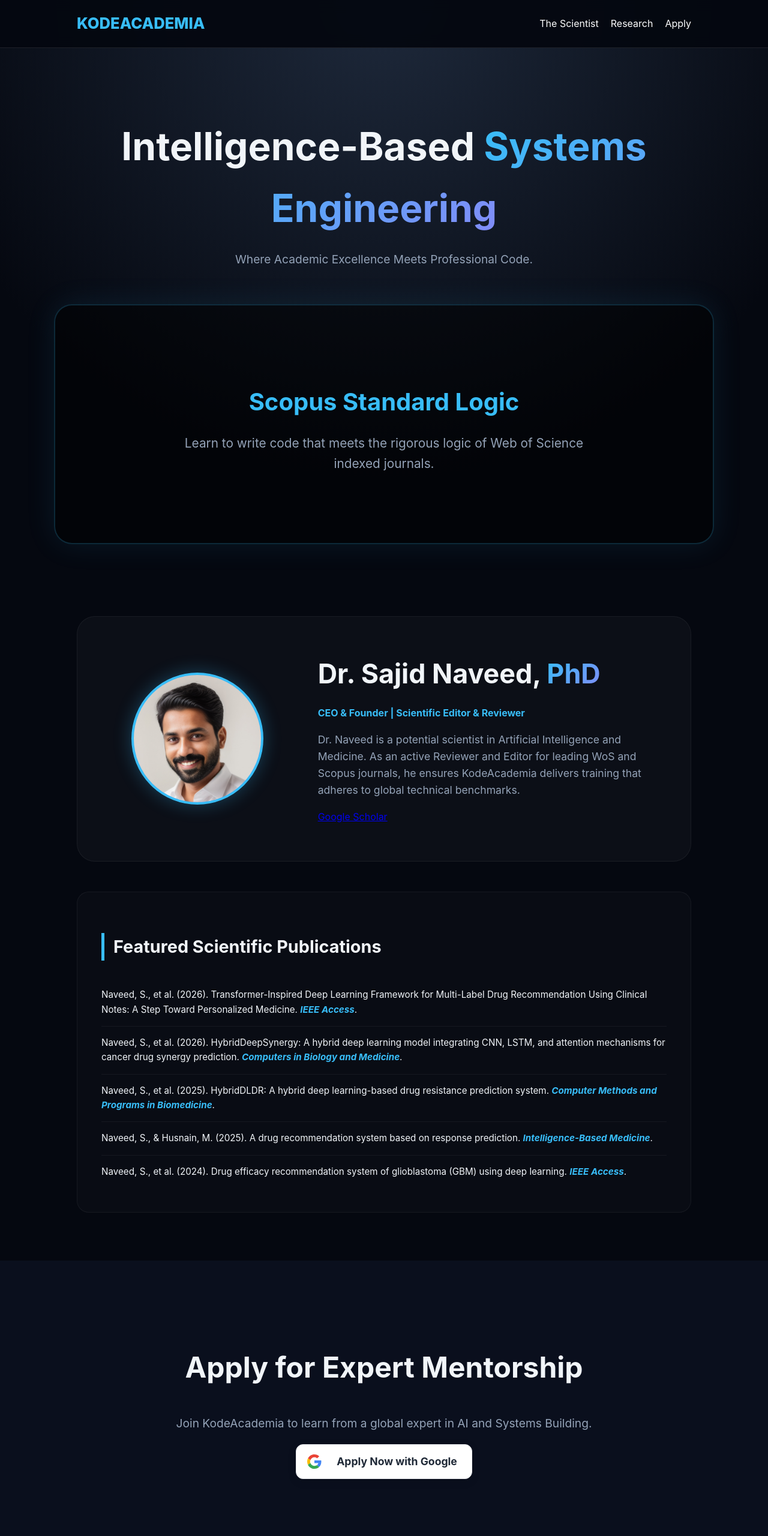
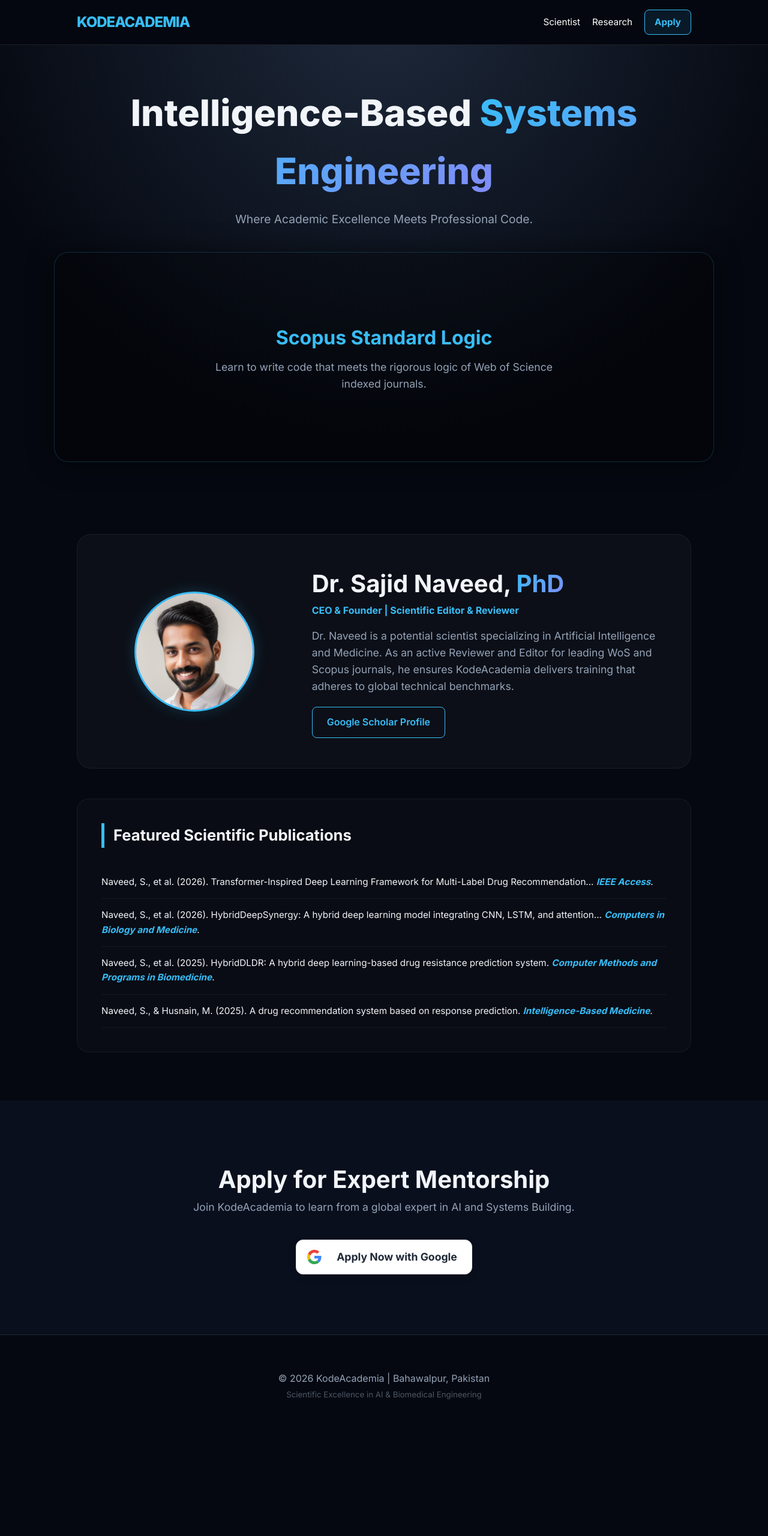
Before and after one commit to kodeacademia/index, a plain HTML site: page index.html in a window 1280 px wide. Shown: the top 2560 px of the page at 60% size. After the commit the page ends 2396 px from the top, so only its background shows below. Drawn offline with Linux system fonts and the light colour scheme.

Commit message:
Update index.html

```diff
--- a/index.html
+++ b/index.html
@@ -3,44 +3,11 @@
 <head>
     <meta charset="UTF-8">
     <meta name="viewport" content="width=device-width, initial-scale=1.0">
-    <title>KodeAcademia | Research-Led AI Institute</title>
+    <title>KodeAcademia | State-of-the-art AI Institute</title>
+    <link rel="preconnect" href="https://fonts.googleapis.com">
+    <link rel="preconnect" href="https://fonts.gstatic.com" crossorigin>
+    <link href="https://fonts.googleapis.com/css2?family=Inter:wght@400;600;700;800&display=swap" rel="stylesheet">
     <style>
-        .premium-google-btn {
-    display: inline-flex;
-    align-items: center;
-    background: #ffffff;
-    color: #1f2937;
-    text-decoration: none;
-    padding: 6px 24px 6px 8px; /* Room for the icon box */
-    border-radius: 12px;
-    font-weight: 700;
-    font-size: 1.1rem;
-    transition: all 0.3s ease;
-    border: 1px solid #e5e7eb;
-    box-shadow: 0 4px 15px rgba(0, 0, 0, 0.1);
-}
-
-.google-icon-wrapper {
-    background: white;
-    padding: 10px;
-    border-radius: 8px;
-    display: flex;
-    align-items: center;
-    justify-content: center;
-    margin-right: 15px;
-}
-
-.premium-google-btn:hover {
-    transform: translateY(-3px);
-    box-shadow: 0 8px 25px rgba(56, 189, 248, 0.4);
-    background: var(--accent); /* Changes to your theme color on hover */
-    color: white;
-    border-color: var(--accent);
-}
-
-.premium-google-btn:hover .google-icon-wrapper {
-    background: rgba(255, 255, 255, 0.9);
-}
         :root {
             --bg-dark: #050810;
             --card-bg: rgba(255, 255, 255, 0.03);
@@ -50,9 +17,13 @@
             --gradient: linear-gradient(135deg, #38bdf8 0%, #818cf8 100%);
         }
 
-        * { box-sizing: border-box; }
+        * {
+            box-sizing: border-box;
+            margin: 0;
+            padding: 0;
+        }
+
         body {
-            margin: 0;
             font-family: 'Inter', sans-serif;
             background-color: var(--bg-dark);
             color: var(--text-main);
@@ -66,8 +37,8 @@
             display: flex;
             justify-content: space-between;
             align-items: center;
-            padding: 1.2rem 10%;
-            background: rgba(5, 8, 16, 0.95);
+            padding: 1rem 10%;
+            background: rgba(5, 8, 16, 0.98);
             backdrop-filter: blur(10px);
             position: fixed;
             width: 100%;
@@ -75,12 +46,47 @@
             z-index: 1000;
             border-bottom: 1px solid rgba(255,255,255,0.1);
         }
-        .logo { font-size: 1.6rem; font-weight: 800; color: var(--accent); text-decoration: none; }
 
-        /* --- HERO & SLIDER --- */
+        .logo {
+            font-size: 1.5rem;
+            font-weight: 800;
+            color: var(--accent);
+            text-decoration: none;
+            letter-spacing: -1px;
+        }
+
+        .nav-links {
+            display: flex;
+            gap: 20px;
+            align-items: center;
+        }
+
+        .nav-links a {
+            color: white;
+            text-decoration: none;
+            font-size: 0.95rem;
+            font-weight: 500;
+            transition: 0.3s;
+            white-space: nowrap;
+        }
+
+        .nav-links a:hover {
+            color: var(--accent);
+        }
+
+        .nav-links a.apply-link {
+            background: rgba(56, 189, 248, 0.1);
+            padding: 8px 16px;
+            border-radius: 8px;
+            border: 1px solid var(--accent);
+            color: var(--accent);
+            font-weight: 700;
+        }
+
+        /* --- HERO SECTION --- */
         .hero-container {
             padding-top: 140px;
-            min-height: 100vh;
+            min-height: 80vh;
             display: flex;
             flex-direction: column;
             align-items: center;
@@ -90,23 +96,30 @@
         }
 
         .hero-content h1 {
-            font-size: clamp(2.5rem, 5vw, 4rem);
+            font-size: clamp(2.2rem, 5vw, 3.8rem);
             margin-bottom: 15px;
-            padding: 0 10%;
+            padding: 0 5%;
+            font-weight: 800;
         }
-        .highlight { background: var(--gradient); -webkit-background-clip: text; -webkit-text-fill-color: transparent; }
 
+        .highlight {
+            background: var(--gradient);
+            -webkit-background-clip: text;
+            -webkit-text-fill-color: transparent;
+        }
+
+        /* --- SLIDER --- */
         .main-slider {
             width: 90%;
             max-width: 1100px;
-            height: 400px;
+            height: 350px;
             margin: 40px auto;
             overflow: hidden;
-            border-radius: 30px;
-            border: 2px solid rgba(56, 189, 248, 0.2);
-            box-shadow: 0 0 50px rgba(56, 189, 248, 0.1);
+            border-radius: 24px;
+            border: 1px solid rgba(56, 189, 248, 0.2);
+            box-shadow: 0 0 40px rgba(0, 0, 0, 0.5);
             position: relative;
-            background: rgba(0,0,0,0.5);
+            background: rgba(0,0,0,0.3);
         }
 
         .slides {
@@ -123,13 +136,12 @@
             flex-direction: column;
             justify-content: center;
             align-items: center;
-            padding: 60px;
-            position: relative;
+            padding: 40px;
+            text-align: center;
         }
 
-        .slide-info { position: relative; z-index: 2; }
-        .slide-info h2 { font-size: 2.5rem; color: var(--accent); margin-bottom: 10px; }
-        .slide-info p { font-size: 1.3rem; color: var(--text-dim); max-width: 700px; }
+        .slide-info h2 { font-size: 2rem; color: var(--accent); margin-bottom: 10px; }
+        .slide-info p { font-size: 1.1rem; color: var(--text-dim); max-width: 600px; }
 
         @keyframes hero-slide {
             0%, 20% { transform: translateX(0); }
@@ -139,24 +151,24 @@
             100% { transform: translateX(0); }
         }
 
-        /* --- CEO & PUBLICATIONS SECTION --- */
+        /* --- ABOUT / CEO SECTION --- */
         .section { padding: 80px 10%; }
 
         .ceo-card {
             background: var(--card-bg);
-            border-radius: 30px;
-            padding: 60px;
+            border-radius: 24px;
+            padding: 50px;
             border: 1px solid rgba(255,255,255,0.05);
             display: grid;
             grid-template-columns: 1fr 2fr;
-            gap: 60px;
+            gap: 50px;
             align-items: center;
             margin-bottom: 50px;
         }
 
         .ceo-image-container {
-            width: 220px;
-            height: 220px;
+            width: 200px;
+            height: 200px;
             background: var(--gradient);
             border-radius: 50%;
             margin: 0 auto;
@@ -164,50 +176,87 @@
             align-items: center;
             justify-content: center;
             overflow: hidden;
-            border: 4px solid var(--accent);
-            box-shadow: 0 0 30px rgba(56, 189, 248, 0.3);
+            border: 3px solid var(--accent);
+            box-shadow: 0 0 25px rgba(56, 189, 248, 0.2);
         }
 
-        .ceo-image-container img {
-            width: 100%;
-            height: 100%;
-            object-fit: cover;
+        .ceo-image-container img { width: 100%; height: 100%; object-fit: cover; }
+
+        .scholar-btn {
+            display: inline-block;
+            margin-top: 20px;
+            padding: 12px 24px;
+            border: 1px solid var(--accent);
+            color: var(--accent);
+            text-decoration: none;
+            border-radius: 8px;
+            font-weight: 600;
+            transition: 0.3s;
         }
 
-        /* --- PUBLICATIONS LIST --- */
+        .scholar-btn:hover {
+            background: var(--accent);
+            color: #000;
+        }
+
+        /* --- PUBLICATIONS --- */
         .publications-list {
             background: rgba(255,255,255,0.02);
             border-radius: 20px;
             padding: 40px;
             border: 1px solid rgba(255,255,255,0.05);
         }
-        .pub-item {
-            padding: 15px 0;
-            border-bottom: 1px solid rgba(255,255,255,0.05);
-            font-size: 0.95rem;
-        }
-        .pub-item:last-child { border-bottom: none; }
+        .pub-item { padding: 15px 0; border-bottom: 1px solid rgba(255,255,255,0.05); font-size: 0.95rem; }
         .pub-journal { color: var(--accent); font-weight: bold; font-style: italic; }
 
-        /* --- WHATSAPP CTA --- */
-        .cta-btn {
-            background: var(--gradient);
-            color: #000;
-            padding: 20px 45px;
-            border-radius: 50px;
+        /* --- PREMIUM GOOGLE BUTTON --- */
+        .premium-google-btn {
+            display: inline-flex;
+            align-items: center;
+            background: #ffffff;
+            color: #1f2937;
             text-decoration: none;
-            font-weight: 800;
-            display: inline-block;
-            transition: 0.3s;
-            margin-top: 30px;
+            padding: 6px 24px 6px 8px;
+            border-radius: 12px;
+            font-weight: 700;
+            font-size: 1.1rem;
+            transition: 0.3s ease;
+            border: 1px solid #e5e7eb;
+            box-shadow: 0 4px 15px rgba(0, 0, 0, 0.1);
+            margin-top: 20px;
         }
-        .cta-btn:hover { box-shadow: 0 0 30px var(--accent); transform: scale(1.05); }
 
-        footer { text-align: center; padding: 50px; border-top: 1px solid #1e293b; color: var(--text-dim); }
+        .google-icon-wrapper {
+            background: white;
+            padding: 10px;
+            border-radius: 8px;
+            display: flex;
+            align-items: center;
+            margin-right: 15px;
+        }
 
+        .premium-google-btn:hover {
+            transform: translateY(-3px);
+            box-shadow: 0 8px 25px rgba(56, 189, 248, 0.4);
+            background: #f8fafc;
+        }
+
+        footer { text-align: center; padding: 60px; border-top: 1px solid #1e293b; color: var(--text-dim); }
+
+        /* --- RESPONSIVE ADJUSTMENTS --- */
         @media (max-width: 992px) {
-            .ceo-card { grid-template-columns: 1fr; text-align: center; }
-            .hero-content h1 { font-size: 2.8rem; }
+            .ceo-card { grid-template-columns: 1fr; text-align: center; padding: 40px 20px; }
+            .section { padding: 60px 5%; }
+        }
+
+        @media (max-width: 600px) {
+            nav { padding: 1rem 3%; }
+            .logo { font-size: 1.1rem; }
+            .nav-links { gap: 10px; }
+            .nav-links a { font-size: 0.8rem; }
+            .hero-container { padding-top: 100px; }
+            .main-slider { height: 300px; }
+            .slide-info h2 { font-size: 1.5rem; }
         }
     </style>
 </head>
@@ -215,10 +264,10 @@
 
     <nav>
         <a href="#" class="logo">KODEACADEMIA</a>
-        <div style="display: flex; gap: 20px;">
-            <a href="#about" style="color:white; text-decoration:none;">The Scientist</a>
-            <a href="#publications" style="color:white; text-decoration:none;">Research</a>
-            <a href="#contact" style="color:white; text-decoration:none;">Apply</a>
+        <div class="nav-links">
+            <a href="#about">Scientist</a>
+            <a href="#publications">Research</a>
+            <a href="#contact" class="apply-link">Apply</a>
         </div>
     </nav>
 
@@ -230,80 +279,43 @@
 
         <div class="main-slider">
             <div class="slides">
-                <div class="slide">
-                    <div class="slide-info">
-                        <h2>Research-Driven AI</h2>
-                        <p>Master CNN, LSTM, and Attention Mechanisms used in peer-reviewed medical publications.</p>
-                    </div>
-                </div>
-                <div class="slide">
-                    <div class="slide-info">
-                        <h2>Scopus Standard Logic</h2>
-                        <p>Learn to write code that meets the rigorous logic of Web of Science indexed journals.</p>
-                    </div>
-                </div>
-                <div class="slide">
-                    <div class="slide-info">
-                        <h2>Personalized Medicine</h2>
-                        <p>Specialized tracks in AI-based recommendation systems and biomedical data analysis.</p>
-                    </div>
-                </div>
-                <div class="slide">
-                    <div class="slide-info">
-                        <h2>HybridDLDR Frameworks</h2>
-                        <p>Explore the architecture behind hybrid deep learning and drug resistance prediction.</p>
-                    </div>
-                </div>
+                <div class="slide"><div class="slide-info"><h2>State-of-the-art AI</h2><p>Master CNN, LSTM, and Attention Mechanisms used in peer-reviewed medical publications.</p></div></div>
+                <div class="slide"><div class="slide-info"><h2>Scopus Standard Logic</h2><p>Learn to write code that meets the rigorous logic of Web of Science indexed journals.</p></div></div>
+                <div class="slide"><div class="slide-info"><h2>Personalized Medicine</h2><p>Specialized tracks in AI-based recommendation systems and biomedical data analysis.</p></div></div>
+                <div class="slide"><div class="slide-info"><h2>HybridDLDR Frameworks</h2><p>Explore the architecture behind hybrid deep learning and drug resistance prediction.</p></div></div>
             </div>
         </div>
     </section>
 
-    <!-- CEO PROFILE -->
     <section id="about" class="section">
         <div class="ceo-card">
             <div class="ceo-image-container">
-                <!-- PHOTO OF DR. SAJID NAVEED -->
                 <img src="profile.jpg" alt="Dr. Sajid Naveed">
             </div>
             <div>
-                <h2 style="margin:0; font-size: 2.8rem;">Dr. Sajid Naveed, <span class="highlight">PhD</span></h2>
+                <h2 style="margin:0; font-size: 2.5rem;">Dr. Sajid Naveed, <span class="highlight">PhD</span></h2>
                 <p style="font-weight: bold; color: var(--accent); margin-bottom: 15px;">CEO & Founder | Scientific Editor & Reviewer</p>
                 <p style="color: var(--text-dim); font-size: 1.1rem;">
-                    Dr. Naveed is a potential scientist in Artificial Intelligence and Medicine. As an active Reviewer and Editor for leading WoS and Scopus journals, he ensures KodeAcademia delivers training that adheres to global technical benchmarks.
+                    Dr. Naveed is a potential scientist specializing in Artificial Intelligence and Medicine. As an active Reviewer and Editor for leading WoS and Scopus journals, he ensures KodeAcademia delivers training that adheres to global technical benchmarks.
                 </p>
-                <a href="https://scholar.google.com/citations?user=jp7gJlUAAAAJ&hl=en&oi=ao" target="_blank" rel="noopener noreferrer">Google Scholar </a>
+                <a href="https://scholar.google.com/citations?user=jp7gJlUAAAAJ&hl=en&oi=ao" target="_blank" class="scholar-btn">Google Scholar Profile</a>
             </div>
         </div>
 
-        <!-- PUBLICATIONS LIST -->
         <div id="publications" class="publications-list">
-            <h3 style="font-size: 1.8rem; border-left: 5px solid var(--accent); padding-left: 15px; margin-bottom: 30px;">Featured Scientific Publications</h3>
-
-            <div class="pub-item">
-                Naveed, S., et al. (2026). Transformer-Inspired Deep Learning Framework for Multi-Label Drug Recommendation Using Clinical Notes: A Step Toward Personalized Medicine. <span class="pub-journal">IEEE Access</span>.
-            </div>
-            <div class="pub-item">
-                Naveed, S., et al. (2026). HybridDeepSynergy: A hybrid deep learning model integrating CNN, LSTM, and attention mechanisms for cancer drug synergy prediction. <span class="pub-journal">Computers in Biology and Medicine</span>.
-            </div>
-            <div class="pub-item">
-                Naveed, S., et al. (2025). HybridDLDR: A hybrid deep learning-based drug resistance prediction system. <span class="pub-journal">Computer Methods and Programs in Biomedicine</span>.
-            </div>
-            <div class="pub-item">
-                Naveed, S., & Husnain, M. (2025). A drug recommendation system based on response prediction. <span class="pub-journal">Intelligence-Based Medicine</span>.
-            </div>
-            <div class="pub-item">
-                Naveed, S., et al. (2024). Drug efficacy recommendation system of glioblastoma (GBM) using deep learning. <span class="pub-journal">IEEE Access</span>.
-            </div>
+            <h3 style="font-size: 1.6rem; border-left: 5px solid var(--accent); padding-left: 15px; margin-bottom: 30px;">Featured Scientific Publications</h3>
+            <div class="pub-item">Naveed, S., et al. (2026). Transformer-Inspired Deep Learning Framework for Multi-Label Drug Recommendation... <span class="pub-journal">IEEE Access</span>.</div>
+            <div class="pub-item">Naveed, S., et al. (2026). HybridDeepSynergy: A hybrid deep learning model integrating CNN, LSTM, and attention... <span class="pub-journal">Computers in Biology and Medicine</span>.</div>
+            <div class="pub-item">Naveed, S., et al. (2025). HybridDLDR: A hybrid deep learning-based drug resistance prediction system. <span class="pub-journal">Computer Methods and Programs in Biomedicine</span>.</div>
+            <div class="pub-item">Naveed, S., & Husnain, M. (2025). A drug recommendation system based on response prediction. <span class="pub-journal">Intelligence-Based Medicine</span>.</div>
         </div>
     </section>
 
-    <!-- FINAL CTA -->
     <section id="contact" style="text-align: center; padding: 100px 10%; background: #0a0f1d;">
-        <h2 style="font-size: 3rem;">Apply for Expert Mentorship</h2>
-        <p style="font-size: 1.2rem; color: var(--text-dim);">Join KodeAcademia to learn from a global expert in AI and Systems Building.</p>
-<a href="https://docs.google.com/forms/d/e/1FAIpQLSe5QoAslVk_Kpj4AVIzzIwQCNAd00s3ZgQPZZm4asodCuGt6w/viewform?usp=sharing&ouid=112623850117936481773" target="_blank" class="google-form-btn">
-<!-- REFINED GOOGLE FORM BUTTON -->
-<a href="https://docs.google.com/forms/d/e/YOUR_FORM_ID_HERE/viewform" target="_blank" class="premium-google-btn">
+        <h2 style="font-size: 2.5rem;">Apply for Expert Mentorship</h2>
+        <p style="font-size: 1.1rem; color: var(--text-dim); margin-bottom: 20px;">Join KodeAcademia to learn from a global expert in AI and Systems Building.</p>
+
+        <a href="https://docs.google.com/forms/d/e/1FAIpQLSe5QoAslVk_Kpj4AVIzzIwQCNAd00s3ZgQPZZm4asodCuGt6w/viewform?usp=sharing" target="_blank" class="premium-google-btn">
             <div class="google-icon-wrapper">
                 <svg viewBox="0 0 48 48" width="24px" height="24px">
                     <path fill="#EA4335" d="M24 9.5c3.54 0 6.71 1.22 9.21 3.6l6.85-6.85C35.9 2.38 30.47 0 24 0 14.62 0 6.51 5.38 2.56 13.22l7.98 6.19C12.43 13.72 17.74 9.5 24 9.5z"></path>
@@ -314,7 +326,6 @@
             </div>
             <span>Apply Now with Google</span>
         </a>
-        </a>
     </section>
 
     <footer>
```
Lines whose indentation alone changed are shown as unchanged.
